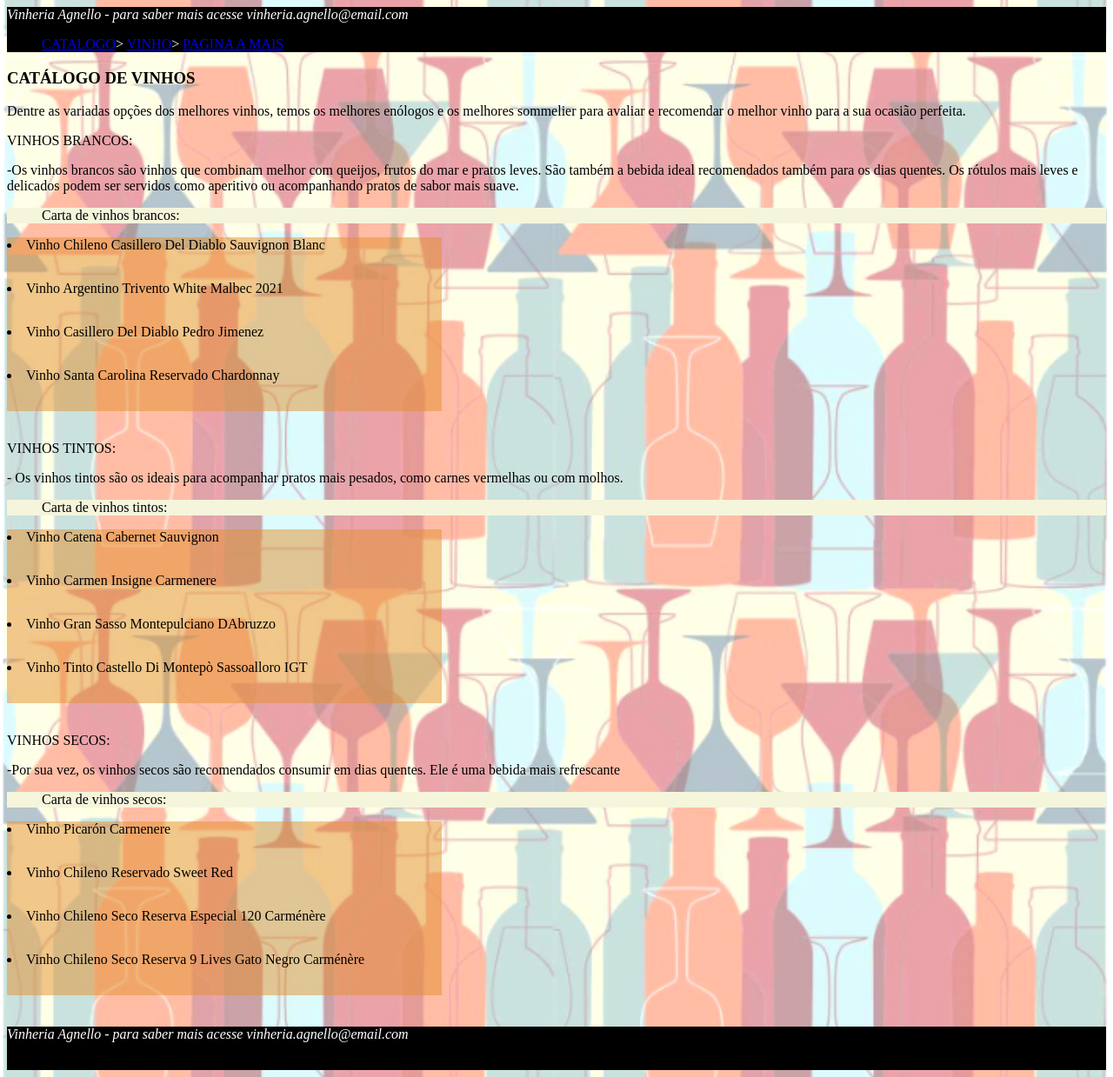
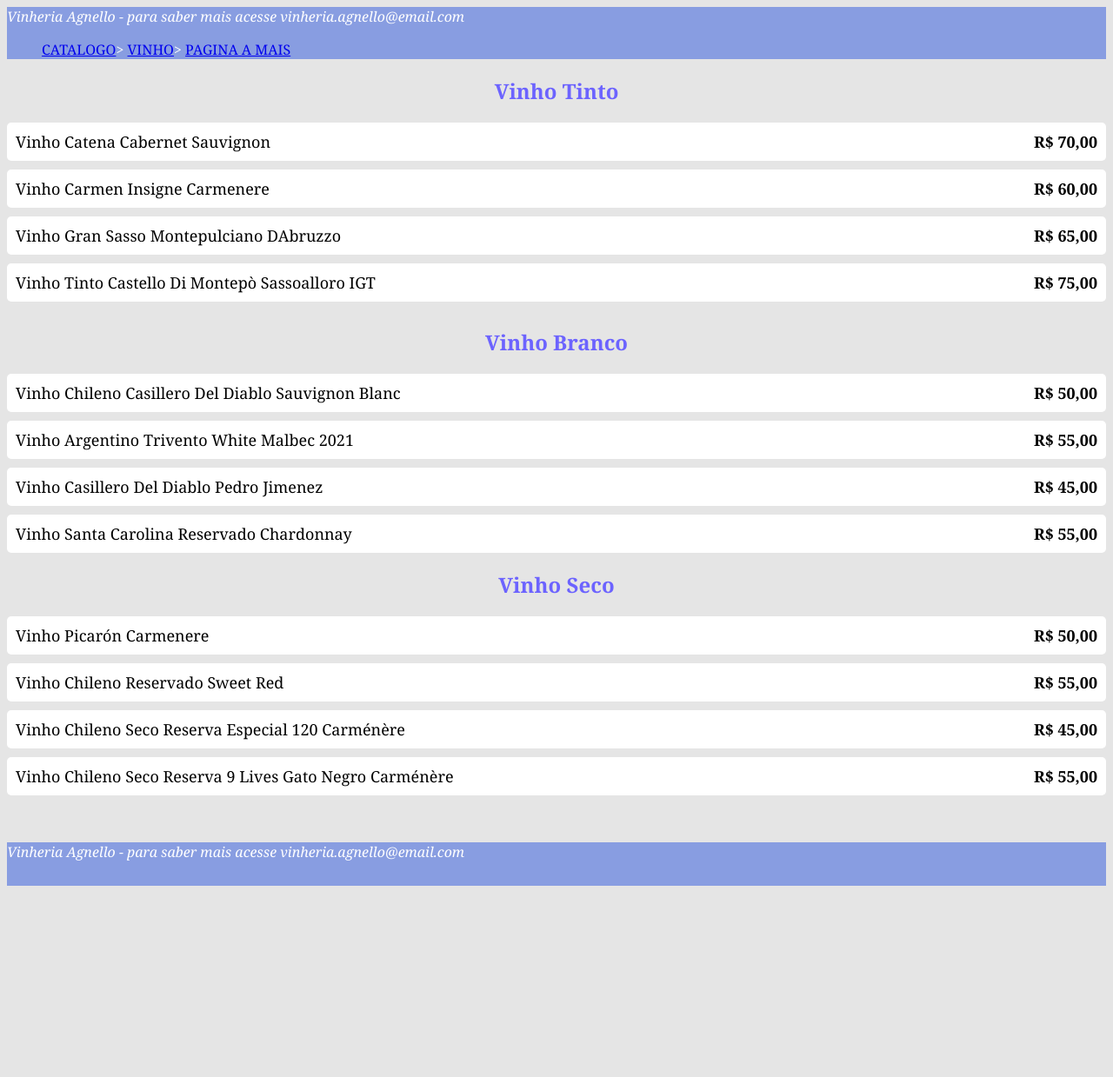
Before and after one commit to mricciotti/CP1-frontend, a plain HTML site: page src/pages/catalogo.html in a window 1280 px wide. Shown: the whole page at 87% size. After the commit the page ends 1049 px from the top, so only its background shows below. Drawn offline with Linux system fonts and the light colour scheme.

Commit message:
nova estrutura no body e imagem deletada

```diff
--- a/src/pages/catalogo.html
+++ b/src/pages/catalogo.html
@@ -1,9 +1,73 @@
+<!DOCTYPE html>
+<html>
+<head>
+	<title>Catalogo</title>
+	<style>
+		body {
+			background-color: #e5e5e5;
+			font-family: 'Georgia', serif;
+		}
+
+		h1, h2 {
+			color: #6c63ff;
+		}
+
+		.vinhos {
+			margin-bottom: 30px;
+		}
+
+		.vinhos h2 {
+			text-align: center;
+			margin-bottom: 20px;
+		}
+
+		.opcao {
+			display: flex;
+			align-items: center;
+			justify-content: space-between;
+			margin-bottom: 10px;
+			background-color: #fff;
+			padding: 10px;
+			border-radius: 5px;
+		}
+
+		.opcao:hover {
+			background-color: #f5f5f5;
+		}
+
+		.nome {
+			flex-basis: 70%;
+			font-size: 18px;
+		}
+
+		.preco {
+			flex-basis: 30%;
+			font-size: 18px;
+			font-weight: bold;
+			text-align: right;
+		}
+
+     footer {
+        background-color: rgba(41, 83, 221, 0.493);
+        color:rgb(255, 255, 255);
+        height: 50px;
+
+        }
+
+     header {
+        background-color: rgba(41, 83, 221, 0.493);
+        color:rgb(255, 255, 255)
+
+     }
+
+	</style>
 <!DOCTYPE html>
 <html lang="en">
 <head>
     <meta charset="UTF-8">
     <meta name="viewport" content="width=device-width, initial-scale=1.0">
     <title>Catálogo dos vinhos</title>
+
 </head>
 <body>
 <header>
@@ -19,37 +83,62 @@
     </nav>
 
 </header>
-<div class="cabeca">
-    <h3>CATÁLOGO DE VINHOS</h3>
-    <p>Dentre as variadas opções dos melhores vinhos, temos os melhores enólogos e os melhores sommelier
-        para avaliar e recomendar o melhor vinho para a sua ocasião perfeita. </p>
+
+	<div class="vinhos">
+		<h2>Vinho Tinto</h2>
+		<div class="opcao">
+			<div class="nome">Vinho Catena Cabernet Sauvignon</div>
+			<div class="preco">R$ 70,00</div>
 		</div>
-        <p>VINHOS BRANCOS: </p>
-    <p>-Os vinhos brancos são vinhos que combinam melhor com queijos, frutos do mar e pratos leves. São também a bebida ideal
-        recomendados também para os dias quentes. Os rótulos mais leves e delicados podem ser servidos como aperitivo
-       ou acompanhando pratos de sabor mais suave.
-    </p>
-    <ol>Carta de vinhos brancos:</ol>
-    <li>Vinho Chileno Casillero Del Diablo Sauvignon Blanc</li>
-    <li>Vinho Argentino Trivento White Malbec 2021</li>
-    <li>Vinho Casillero Del Diablo Pedro Jimenez</li>
-    <li>Vinho Santa Carolina Reservado Chardonnay</li>
-    <br>
-    <p>VINHOS TINTOS:</p>
-     <p>- Os vinhos tintos são os ideais para acompanhar pratos mais pesados, como carnes vermelhas ou com molhos.</p>
-     <ol>Carta de vinhos tintos:</ol>
-     <li>Vinho Catena Cabernet Sauvignon</li>
-     <li>Vinho Carmen Insigne Carmenere</li>
-     <li>Vinho Gran Sasso Montepulciano DAbruzzo</li>
-     <li>Vinho Tinto Castello Di Montepò Sassoalloro IGT</li>
-     <br>
-     <p>VINHOS SECOS:</p>
-     <p>-Por sua vez, os vinhos secos são recomendados consumir em dias quentes. Ele é uma bebida mais refrescante</p>
-     <ol>Carta de vinhos secos:</ol>
-     <li>Vinho Picarón Carmenere</li>
-     <li>Vinho Chileno Reservado Sweet Red</li>
-     <li>Vinho Chileno Seco Reserva Especial 120 Carménère</li>
-     <li>Vinho Chileno Seco Reserva 9 Lives Gato Negro Carménère </li>
+		<div class="opcao">
+			<div class="nome">Vinho Carmen Insigne Carmenere</div>
+			<div class="preco">R$ 60,00</div>
+		</div>
+		<div class="opcao">
+			<div class="nome">Vinho Gran Sasso Montepulciano DAbruzzo</div>
+			<div class="preco">R$ 65,00</div>
+		</div>
+		<div class="opcao">
+			<div class="nome">Vinho Tinto Castello Di Montepò Sassoalloro IGT</div>
+			<div class="preco">R$ 75,00</div>
+		</div>
+	</div>
+	<div class="vinhos">
+		<h2>Vinho Branco</h2>
+		<div class="opcao">
+			<div class="nome">Vinho Chileno Casillero Del Diablo Sauvignon Blanc</div>
+			<div class="preco">R$ 50,00</div>
+		</div>
+		<div class="opcao">
+			<div class="nome">Vinho Argentino Trivento White Malbec 2021</div>
+			<div class="preco">R$ 55,00</div>
+		</div>
+		<div class="opcao">
+			<div class="nome">Vinho Casillero Del Diablo Pedro Jimenez</div>
+			<div class="preco">R$ 45,00</div>
+		</div>
+		<div class="opcao">
+			<div class="nome">Vinho Santa Carolina Reservado Chardonnay</div>
+            <div class="preco">R$ 55,00</div>
+    </div>
+    <div class="vinhos">
+		<h2>Vinho Seco</h2>
+		<div class="opcao">
+			<div class="nome">Vinho Picarón Carmenere</div>
+			<div class="preco">R$ 50,00</div>
+		</div>
+		<div class="opcao">
+			<div class="nome">Vinho Chileno Reservado Sweet Red</div>
+			<div class="preco">R$ 55,00</div>
+		</div>
+		<div class="opcao">
+			<div class="nome">Vinho Chileno Seco Reserva Especial 120 Carménère</div>
+			<div class="preco">R$ 45,00</div>
+		</div>
+		<div class="opcao">
+			<div class="nome">Vinho Chileno Seco Reserva 9 Lives Gato Negro Carménère</div>
+            <div class="preco">R$ 55,00</div>
+    </div>
     <br>
     <br>
 <footer>
@@ -59,35 +148,3 @@
 </footer>
 </body>
  </html>
-<style>
-    body  {
-        background-image: url(../img/vinho2.jpg);
-
-        background-repeat: no-repeat;
-        background-size: cover;
-        background-position: center;
-        color:rgb(0, 0, 0)
-     }
-
-
-
-     footer {
-        background-color: black;
-        color:rgb(255, 255, 255);
-        height: 50px;
-
-     }
-     header {
-        background-color: black;
-        color:rgb(255, 255, 255)
-
-     }
-     ol {
-        background-color: beige;
-     }
-     li {
-        background-color: rgba(228, 143, 46, 0.5);
-        width: 500px;
-        height: 50px;
-     }
-</style>
```
Also changed, not shown: src/img/vinho2.jpg (deleted). Lines whose indentation alone changed are shown as unchanged.
